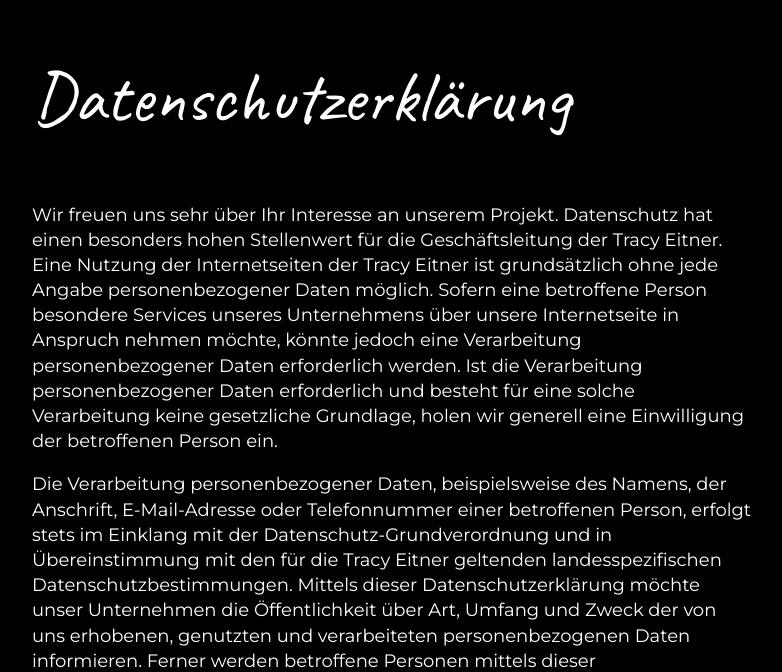
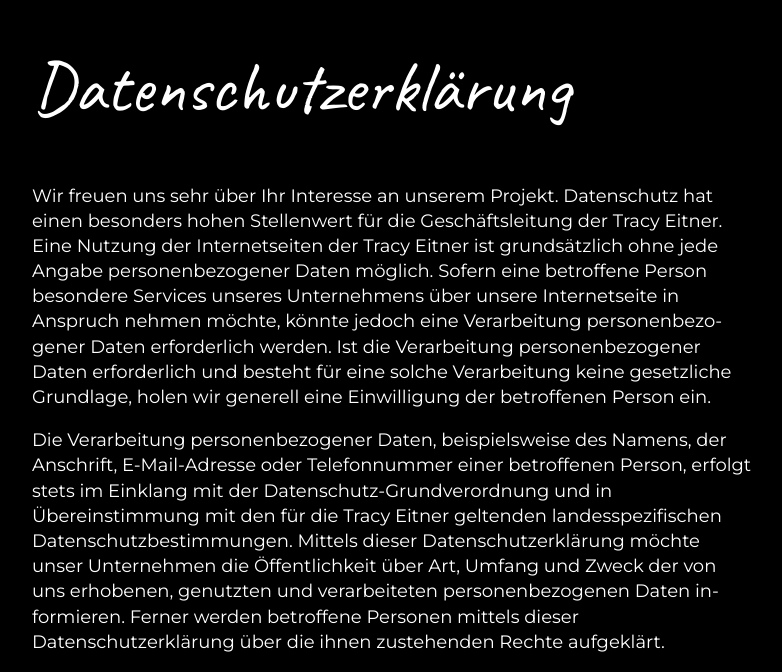
Before and after one commit to cawo88/for-trace, a React (Create React App) app: page /datenschutz in a window 1280 px wide. Shown: the part 128-800 px from the top of the page, without its empty margins (248-1030 px from the left). Built offline with nearby package versions, Linux system fonts and the light colour scheme.

Commit message:
style: fix overflow by adding wordbreak

```diff
--- a/public/index.html
+++ b/public/index.html
@@ -13,7 +13,6 @@
       href="https://fonts.googleapis.com/css2?family=Caveat:wght@400;700&family=Montserrat&display=swap"
       rel="stylesheet"
       media="print" onload="this.onload=null;this.removeAttribute('media');"
-      href="https://fonts.googleapis.com/css2?family=Caveat:wght@400;700&family=Montserrat&display=swap"
      />
     <link rel="manifest" href="%PUBLIC_URL%/manifest.json" />
     <link rel="apple-touch-icon" sizes="180x180" href="%PUBLIC_URL%/apple-touch-icon.png" />
--- a/src/pages/Error/Error.module.scss
+++ b/src/pages/Error/Error.module.scss
@@ -17,6 +17,7 @@
 
 .heading {
   font-size: 72px;
+  line-height: 1;
   font-weight: 500;
 }
 
--- a/src/pages/PrivacyPolicy/PrivacyPolicy.module.scss
+++ b/src/pages/PrivacyPolicy/PrivacyPolicy.module.scss
@@ -5,6 +5,24 @@
  * 404 styles
  *
  * -------------------------------- */
+
+ .wordbreak {
+  /* These are technically the same, but use both */
+  overflow-wrap: break-word;
+  word-wrap: break-word;
+
+  -ms-word-break: break-all;
+  /* This is the dangerous one in WebKit, as it breaks things wherever */
+  word-break: break-all;
+  /* Instead use this non-standard one: */
+  word-break: break-word;
+
+  /* Adds a hyphen where the word breaks, if supported (No Blink) */
+  -ms-hyphens: auto;
+  -moz-hyphens: auto;
+  -webkit-hyphens: auto;
+  hyphens: auto;
+ }
 
 .main {
   display: flex;
@@ -16,15 +34,12 @@
 
 .article {
   max-width: 720px;
-  box-sizing: border-box;
-  .heading, h2, h3 {
-    word-wrap: break-word;
-  }
-
+  @extend .wordbreak;
 }
 
 .heading {
   font-size: 72px;
+  line-height: 1;
   font-weight: 500;
 }
 
```
